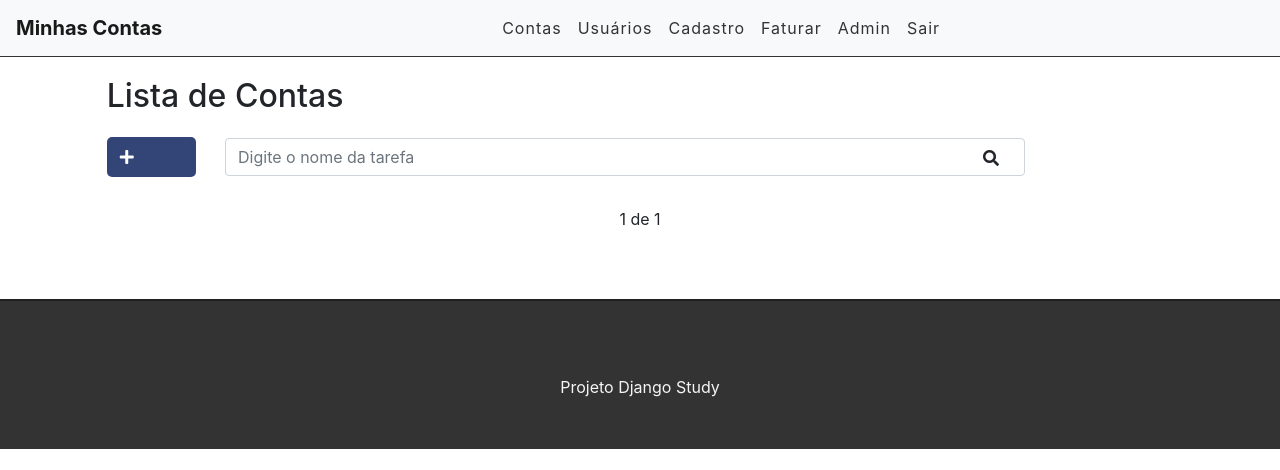
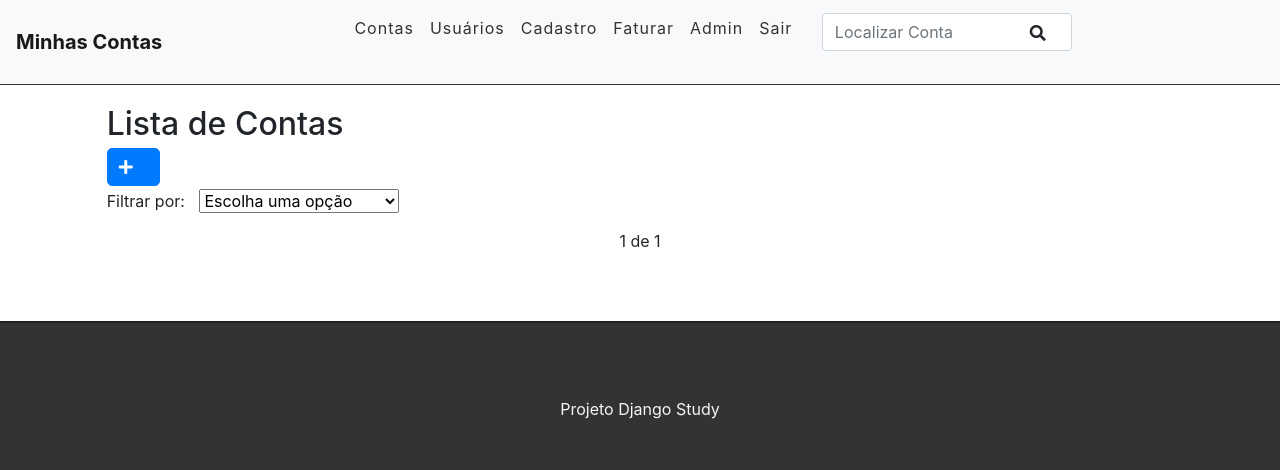
Before and after one commit to AlexsandroMO/Financial_Control, a Django app: page / in a window 1280 px wide. Shown: the top 470 px of the page. Run offline with Django 3.2, Linux system fonts and the light colour scheme; the visitor is signed in with stand-in values (Sample User, id 1); data that the repository does not hold is empty; some libraries are stand-ins or nearby versions.

Commit message:
super upgrate

```diff
--- a/conta/static/css/styles.css
+++ b/conta/static/css/styles.css
@@ -34,6 +34,18 @@
     text-decoration: none;
 }
 
+#alinha-bt{
+    display: inline-block;
+    cursor: pointer;
+    display: inline-block;
+    color: #FFF;
+    padding: 6px;
+    border-radius: 5px;
+    margin-right: 10px;
+    position: relative;
+    top: -3px;
+}
+
 .add-div{
     background-color: #347;
     cursor: pointer;
@@ -46,7 +58,7 @@
 
 .fas.fa-plus{
     color: #FFF;
-    margin-right: 10px;
+    margin-right: 20px;
     margin-left: 5px;
 }
 
@@ -63,7 +75,22 @@
     margin-top: 15px;
     margin-bottom: 15px;
     display: inline-block;
+    position: relative;
+    top: -10px;
 }
+
+/* Filetr */
+.filter-div{
+    margin-bottom: 15px;
+    padding: 0;
+}
+
+#filtery{
+    display: inline-block;
+    width: 200px;
+    margin-left: 10px;
+}
+
 
 /* .form-control{
     position: absolute;
--- a/conta/static/js/scripts.js
+++ b/conta/static/js/scripts.js
@@ -1,12 +1,14 @@
-
-
 
 
 $(document).ready(function(){
 
-    var deleteBtn = $('.delete-btn');
-    var searchBtn = $('#search-btn');
-    var searchForm = $('#search-form')
+    var baseUrl    = 'https://8000-a4494a87-5e96-4212-9efb-04d304f99a58.ws-us02.gitpod.io/';
+    var deleteBtn  = $('.delete-btn');
+    var searchBtn  = $('#search-btn');
+    var searchForm = $('#search-form');
+    var filtery    = $('#filtery');
+
+
 
     $(deleteBtn).on('click', function(e){
         e.preventDefault();
@@ -23,4 +25,11 @@ $(document).ready(function(){
         searchForm.submit();
     })
 
+    $(filtery).change(function() {
+        var filtery = $(this).val();
+        window.location.href = baseUrl + '?filtery=' + filtery;
+        console.log(filtery);
+
+    });
+
 });
--- a/conta/templates/base.html
+++ b/conta/templates/base.html
@@ -47,7 +47,22 @@
                 <li class="nav-item">
                 <a class="nav-link" href="accounts/logout">Sair</a>
                 </li>
+            <li class="nav-item">
+                <a class="nav-link" href="#">&nbsp;</a>
+            </li>
+
+            <div class="col-4 search-div">
+                <form method="GET" id="search-form">
+                    <input class="form-control" type="search" id="search" name="search" placeholder="Localizar Conta" value="{{request.GET.search}}">
+                    <i class="fas fa-search" id="search-btn"></i>
+                </form>
+            </div>
+
           {% endif %}
+
+
+
+
         </ul>
       </div>
     </nav>
--- a/conta/templates/conta/list.html
+++ b/conta/templates/conta/list.html
@@ -6,17 +6,29 @@
 {% block content %}
 <div class="offset-1 col-10 list-div">
     <h2>Lista de Contas</h2>
+
     <a id="add-link" href="newtask/">
-        <div class="col-1 add-div">
-            <i class="fas fa-plus"></i>
-        </div>
+
+            <button type="button" class="btn btn-primary" id="alinha-bt"><i class="fas fa-plus" id="plus-afast"></i></button>
+
     </a>
+    <!--
     <div class="col-9 search-div">
         <form method="GET" id="search-form">
             <input class="form-control" type="search" id="search" name="search" placeholder="Digite o nome da tarefa" value="{{request.GET.search}}">
             <i class="fas fa-search" id="search-btn"></i>
         </form>
     </div>
+    -->
+    <div class="col-12 filter-div">
+        <span>Filtrar por:</span>
+        <select name="filtery" id="filtery" class="for-control">
+            <option value="">Escolha uma opção</option>
+            <option value="Pago">Contas Pagas</option>
+            <option value="Pagar">Contas à Pagar</option>
+        </select>
+    </div>
+
     {% if messages %}
         <ul class="messages">
            {% for message in messages %}
@@ -26,14 +38,17 @@
     {% endif %}
     <ul class="task-list">
         {% for task in tasks %}
-        <li class="task-item">
+
+        {% if task.done == 'Pagar' %}
+            <li class="task-item">
+        {% else %}
+            <li class="task-item done">
+        {% endif %}
         <td>
             <span><a href="/task/{{task.id}}" id="name-task">{{task.name}}</a></span></td>
             <a href="deletetask/{{task.id}}" class="delete-btn"><span><i class="fas fa-trash"></i></span></a>
             <a href="edittask/{{task.id}}"><span><i class="fas fa-edit"></i></span></a>
-            {% if task.done == 'Pago' %}
-                <span><i class="fas fa-check"></i></span>
-            {% endif %}
+            <a href="changestatus/{{task.id}}"><span><i class="fas fa-check"></i></span></a>
         </li>
         {% endfor %}
     </ul>
--- a/conta/tests.py
+++ b/conta/tests.py
@@ -2,8 +2,6 @@ from django.test import TestCase
 
 
 #https://www.geeksforgeeks.org/textfield-django-models/
-
-
 
 
 #pip install django-crispy-forms
--- a/conta/urls.py
+++ b/conta/urls.py
@@ -7,6 +7,7 @@ urlpatterns = [
     path('newtask/', views.newTask, name='new-task'),
     path('edittask/<int:id>', views.editTask, name='edit-task'),
     path('deletetask/<int:id>', views.deleteTask, name='delete-task'),
+    path('changestatus/<int:id>', views.changeStatus, name='change-status'),
     path('fatura/', views.faturaTask, name='fatura-task'),
     path('helloworld/', views.helloworld),
 
--- a/conta/views.py
+++ b/conta/views.py
@@ -13,12 +13,15 @@ import pandas as pd
 def taskList(request):
 
     search = request.GET.get('search')
+    filtery = request.GET.get('filtery')
 
     if search:
         tasks = Task.objects.filter(name__icontains=search, user=request.user)
+    elif filtery:
+        tasks = Task.objects.filter(done=filtery, user=request.user)
     else:
         tasks_list = Task.objects.all().order_by('-type_task').filter(user=request.user)
-        paginator = Paginator(tasks_list, 16) #quantidde de linhas
+        paginator = Paginator(tasks_list, 5) #quantidde de linhas
         page = request.GET.get('page')
         tasks = paginator.get_page(page)
 
@@ -79,6 +82,21 @@ def deleteTask(request, id):
     return redirect('/')
 
 
+
+@login_required
+def changeStatus(request, id):
+    task = get_object_or_404(Task, pk=id)
+
+    if (task.done == 'Pagar'):
+        task.done = 'Pago'
+    else:
+        task.done = 'Pagar'
+
+    task.save()
+
+    return redirect('/')
+
+
 @login_required
 def faturaTask(request):
 
```
Also changed, not shown: other parts of conta/static/css/styles.css (+36 -6 lines), conta/templates/conta/fatura.html (+26 -6 lines), 1 other file. Lines whose indentation alone changed are shown as unchanged.
